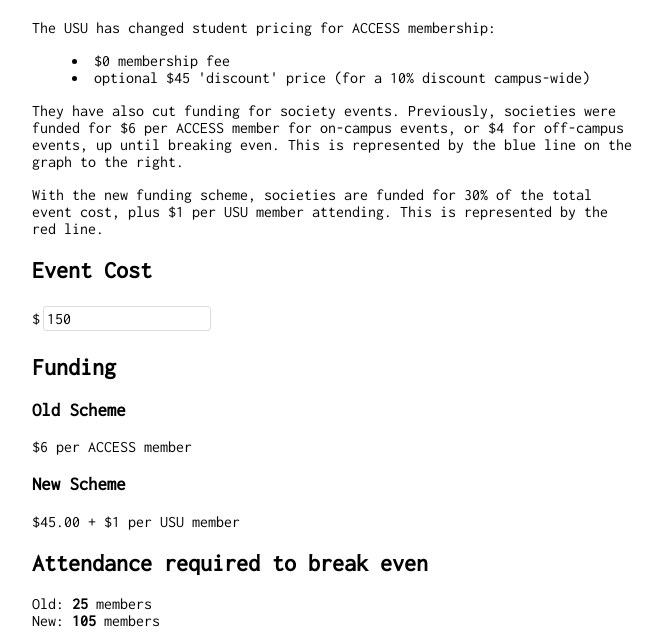
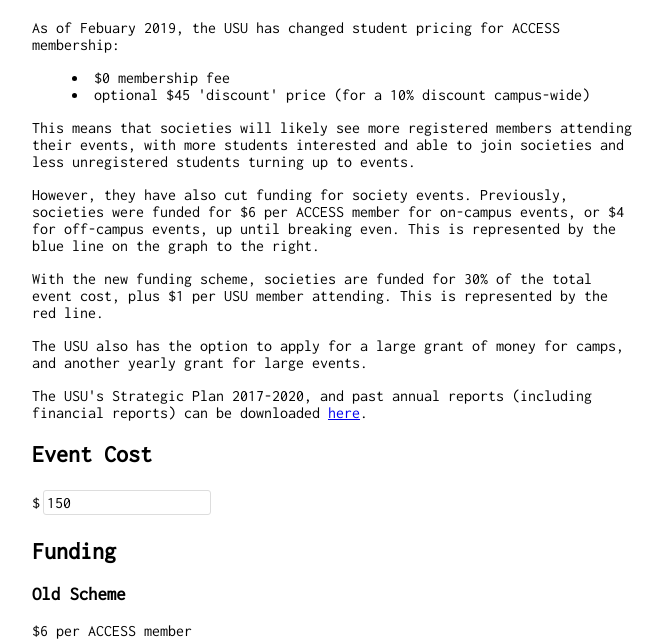
Before and after one commit to lyneca/usu-funding, a website: page index.html in a window 1280 px wide. Shown: the part 65-707 px from the top of the page, without its empty margins (316-979 px from the left). Drawn offline with Linux system fonts and the light colour scheme.

Commit message:
Add more stuff about USU

```diff
--- a/index.html
+++ b/index.html
@@ -24,14 +24,21 @@
             <div class="description">
                 <h1>USU Funding Changes</h1>
                 <p>
-                    The USU has changed student pricing for ACCESS membership:
+                    As of Febuary 2019, the USU has changed student pricing for
+                    ACCESS membership:
                 </p>
                 <ul>
                     <li>$0 membership fee</li>
                     <li>optional $45 'discount' price (for a 10% discount campus-wide)</li>
                 </ul>
                 <p>
-                    They have also cut funding for society events.
+                    This means that societies will likely see more registered
+                    members attending their events, with more students
+                    interested and able to join societies and less unregistered
+                    students turning up to events.
+                </p>
+                <p>
+                    However, they have also cut funding for society events.
                     Previously, societies were funded for $6 per ACCESS member
                     for on-campus events, or $4 for off-campus events, up until
                     breaking even. This is represented by the blue line on the
@@ -41,6 +48,15 @@
                     With the new funding scheme, societies are funded for 30%
                     of the total event cost, plus $1 per USU member attending.
                     This is represented by the red line.
+                </p>
+                <p>
+                    The USU also has the option to apply for a large grant of money
+                    for camps, and another yearly grant for large events.
+                </p>
+                <p>
+                    The USU's Strategic Plan 2017-2020, and past annual reports
+                    (including financial reports) can be downloaded
+                    <a href="https://www.usu.edu.au/about-us.aspx">here</a>.
                 </p>
             </div>
             <div class="calculations">
```
